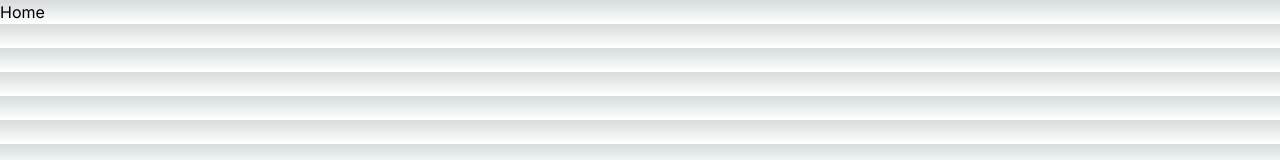
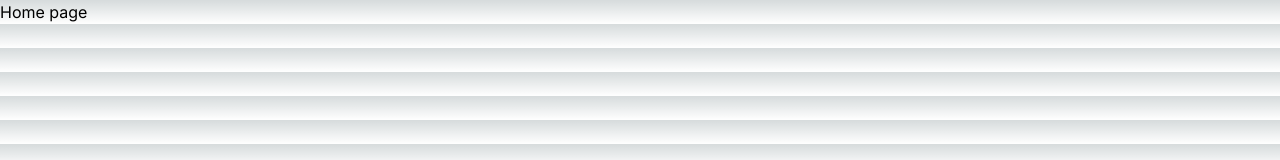
Before and after one commit to Lokeshkhati/loki-draw, a Next.js app: page / in a window 1280 px wide. Shown: the top 160 px of the page. Built offline with nearby package versions, Linux system fonts and the light colour scheme.

Commit message:
refactor

```diff
--- a/src/app/page.tsx
+++ b/src/app/page.tsx
@@ -3,6 +3,6 @@ import Image from 'next/image'
 export default function Home() {
   return (
 
-    <div>Home</div>
+    <div>Home page</div>
   )
 }
```
